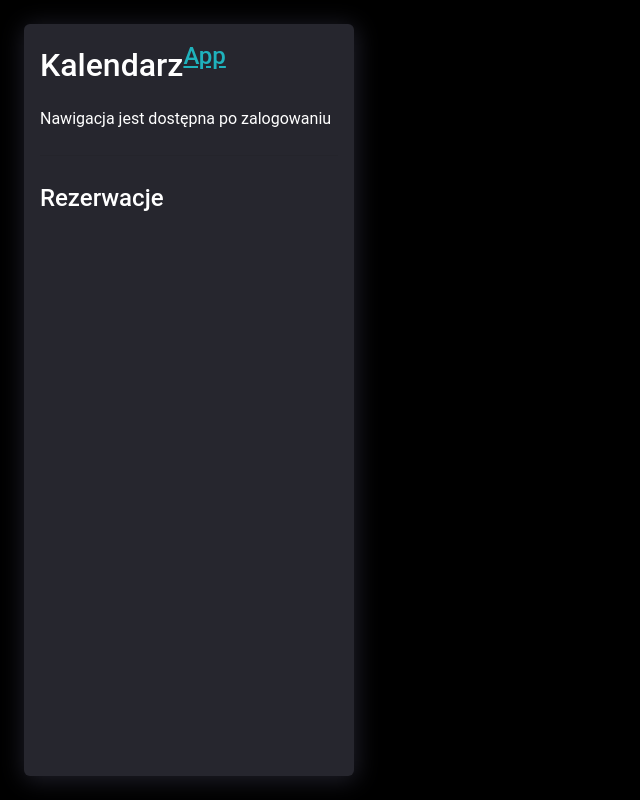
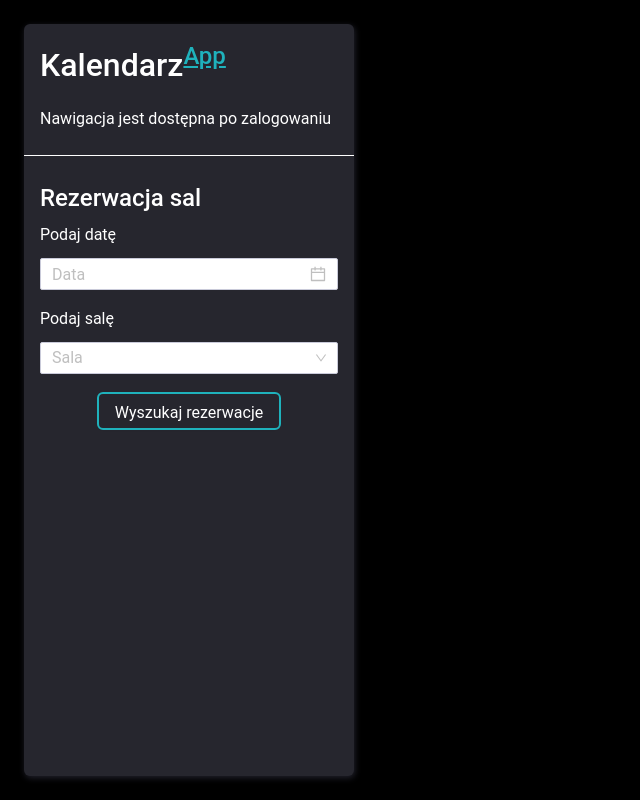
Before and after one commit to Terminatt/kalendarz-app, a React (Create React App) app in the folder front/: page / in a window 1280 px wide. Shown: the whole page, without its empty margins (0-640 px from the left). Built offline with nearby package versions, Linux system fonts and the light colour scheme.

Commit message:
feat(front): add navigation and reservation to sidebar

```diff
--- /dev/null
+++ b/front/src/components/CustomButton/CustomButton.less
@@ -0,0 +1,33 @@
+@import '~styles/variables.less';
+
+.custom-btn {
+  background-color: transparent !important;
+  padding: @padding-tiny @padding-medium !important;
+  height: 38px !important;
+  border-radius: @border-radius-regular !important;
+
+  &-primary {
+    border: 2px solid @primary-color !important;
+  }
+
+  &-primary:hover {
+    border-color: darken(@primary-color, 15%) !important;
+  }
+
+  &-clear {
+    border: 2px solid @warning-color !important;
+  }
+
+  &-clear:hover {
+    border-color: darken(@warning-color, 15%) !important;
+  }
+
+  &:hover {
+    color: @text-color !important;
+  }
+  &:focus {
+    color: @text-color !important;
+    border-color: @focus-color !important;
+    box-shadow: @box-shadow-small;
+  }
+}
--- /dev/null
+++ b/front/src/components/CustomButton/CustomButton.tsx
@@ -0,0 +1,18 @@
+import { Button, ButtonProps } from 'antd';
+import React from 'react';
+
+import './CustomButton.less';
+
+export type CustomButtonVariant = 'primary' | 'clear';
+
+export interface CustomButtonProps extends ButtonProps {
+  variant: CustomButtonVariant;
+}
+
+const CustomButton: React.FC<CustomButtonProps> = (props) => {
+    const { variant, children, ...rest } = props;
+
+    return <Button className={`custom-btn custom-btn-${variant}`} {...rest}>{children}</Button>;
+};
+
+export default CustomButton;
--- a/front/src/components/sidebar/Sidebar.less
+++ b/front/src/components/sidebar/Sidebar.less
@@ -3,13 +3,45 @@
 .sidebar {
     background: @primary-bg;
     width: @sidebar-width;
-    padding: @padding-medium;
     border-radius: @border-radius-regular;
     height: 100%;
-    box-shadow: 1px 3px 24px 1px rgb(33, 33, 44);
+    box-shadow: @box-shadow-mild;
+
+    &-header {
+        padding: @padding-medium @padding-medium 0 @padding-medium;
+    }
+
+    &-header > h1 > sup {
+        color: @primary-color;
+        text-decoration: underline;
+    }
+
+    &-nav {
+        padding: 0 @padding-medium;
+    }
+
+    &-search {
+        padding: 0 @padding-medium;
+    }
+
+    &-search > h2 {
+        margin: 0;
+    }
+
+    &-search > .ant-form > .ant-form-item {
+        margin-bottom: @margin-small;
+    }
+
+    &-search > .ant-form > .ant-form-item > .ant-form-item-label {
+        padding-bottom: 0;
+    }
+
+    .ant-picker {
+        width: 100%;
+    }
+
+    &-search-btn {
+        text-align: center;
+        margin-top: @margin-tiny;
+    }
 }
-
-.sidebar-header > h1 > sup {
-    color: @primary-color;
-    text-decoration: underline;
-}
--- a/front/src/components/sidebar/Sidebar.tsx
+++ b/front/src/components/sidebar/Sidebar.tsx
@@ -1,10 +1,26 @@
 import React, { useState } from 'react';
-import { Divider } from 'antd';
+import {
+    DatePicker,
+    Divider,
+    Form,
+    Select,
+} from 'antd';
+import { useForm } from 'antd/lib/form/Form';
+import { formLayout } from '@constants/constants';
 
 import './Sidebar.less';
+import CustomButton from '@components/CustomButton/CustomButton';
 
 const Sidebar: React.FC = () => {
     const [isLogged, setIsLogged] = useState<boolean>(false);
+    const [form] = useForm();
+
+    const renderNavigation = () => (isLogged ? (
+        <nav>Test</nav>
+    ) : (
+        <div>Nawigacja jest dostępna po zalogowaniu</div>
+    ));
+
     return (
         <div className="sidebar">
             <header className="sidebar-header">
@@ -13,14 +29,25 @@ const Sidebar: React.FC = () => {
                     <sup>App</sup>
                 </h1>
             </header>
-            {isLogged ? (
-                <nav>Test</nav>
-            ) : (
-                <span>Nawigacja jest dostępna po zalogowaniu</span>
-            )}
+            <div className="sidebar-nav">
+                {renderNavigation()}
+            </div>
             <Divider />
-            <div>
-                <h2>Rezerwacje</h2>
+            <div className="sidebar-search">
+                <h2>Rezerwacja sal</h2>
+                <Form form={form} {...formLayout}>
+                    <Form.Item label="Podaj datę">
+                        <DatePicker placeholder="Data" />
+                    </Form.Item>
+                    <Form.Item label="Podaj salę">
+                        <Select placeholder="Sala" />
+                    </Form.Item>
+                    <Form.Item>
+                        <div className="sidebar-search-btn">
+                            <CustomButton htmlType="submit" variant="primary">Wyszukaj rezerwacje</CustomButton>
+                        </div>
+                    </Form.Item>
+                </Form>
             </div>
         </div>
     );
--- /dev/null
+++ b/front/src/constants/constants.ts
@@ -0,0 +1,4 @@
+export const formLayout = {
+    labelCol: { span: 24 },
+    wrapperCol: { span: 24 },
+};
--- a/front/src/styles/variables.less
+++ b/front/src/styles/variables.less
@@ -10,6 +10,8 @@
 @border-color-base: #C9CAD9;
 @text-color-secondary: #CBCBCB;
 @font-size-base: 16px;
+@divider-color: #FFFFFF;
+@focus-color: #C9CAD9;
 
 // LAYOUT
 @sidebar-width: 330px;
@@ -19,16 +21,20 @@
 @padding-big: 24px;
 @padding-medium: 16px;
 @padding-small: 12px;
-@padding-tine: 6px;
+@padding-tiny: 6px;
 
 // MARGIN
 @margin-huge: 36px;
 @margin-big: 24px;
 @margin-medium: 16px;
 @margin-small: 12px;
-@margin-tine: 6px;
+@margin-tiny: 6px;
 
 
 // BORDER RADIUS
 @border-radius-regular: 6px;
 @border-radius-small: 3px;
+
+// box shadow
+@box-shadow-mild: 1px 2px 6px 0px #21212c;;
+@box-shadow-small: 0px 0px 20px -9px rgba(130, 130, 136, 1);
--- a/front/tsconfig.paths.json
+++ b/front/tsconfig.paths.json
@@ -8,6 +8,7 @@
          "@axios/*" : ["./axios/*"],
          "@generics/*" : ["./generics/*"],
          "@reusable/*" : ["./reusable/*"],
+         "@constants/*": ["./constants/*"],
          "styles": ["./styles/*"]
       }
   }
```
Also changed, not shown: front/.eslintrc.js, 1 other file (tests, documents, lock files or other folders).
